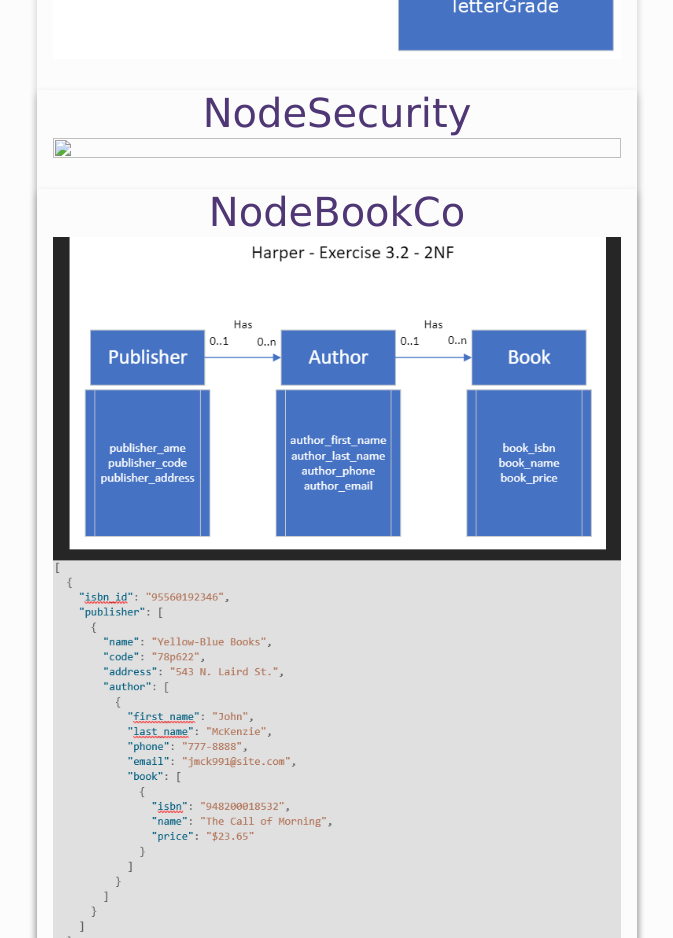
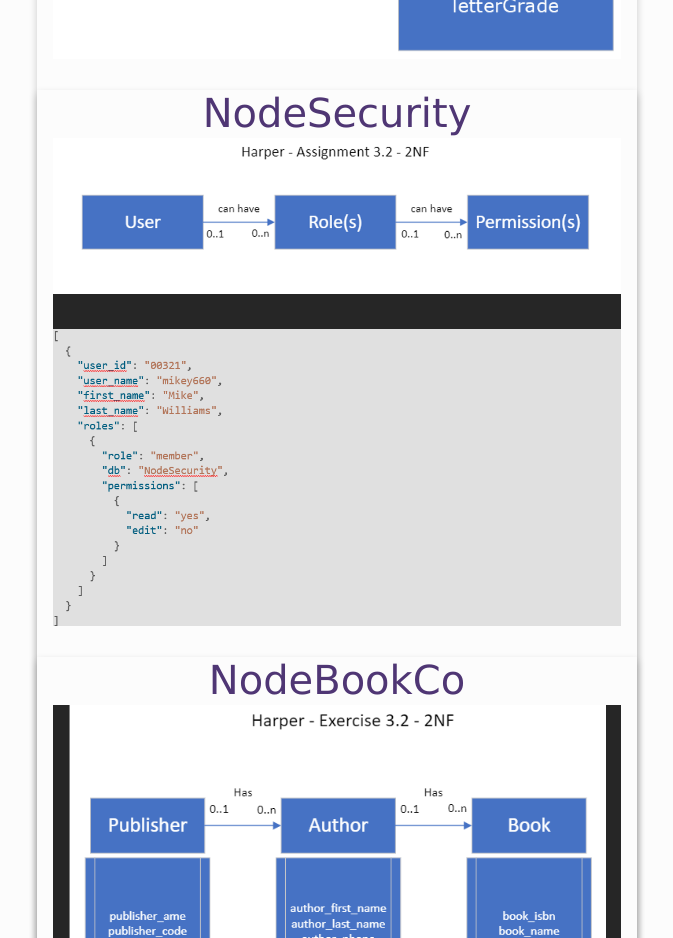
Before and after one commit to Jharp949/personal-portfolio, a plain HTML site: page views/diagrams.html in a window 1280 px wide. Shown: the part 1780-2718 px from the top of the page, without its empty margins (303-976 px from the left). Drawn offline with Linux system fonts and the light colour scheme; files whose address does not match are found by name; a web font is replaced by a local one.

Commit message:
modified:   views/diagrams.html

```diff
--- a/views/diagrams.html
+++ b/views/diagrams.html
@@ -50,7 +50,7 @@
 
                 <div class="card-content">
                     <p>
-                        <img src="../public/images/nodesecurity.png" width="100%" height="100%"></a>
+                        <img src="../public/images/node-security.png" width="100%" height="100%"></a>
                     </p>
                 </div>
         <br>
```
